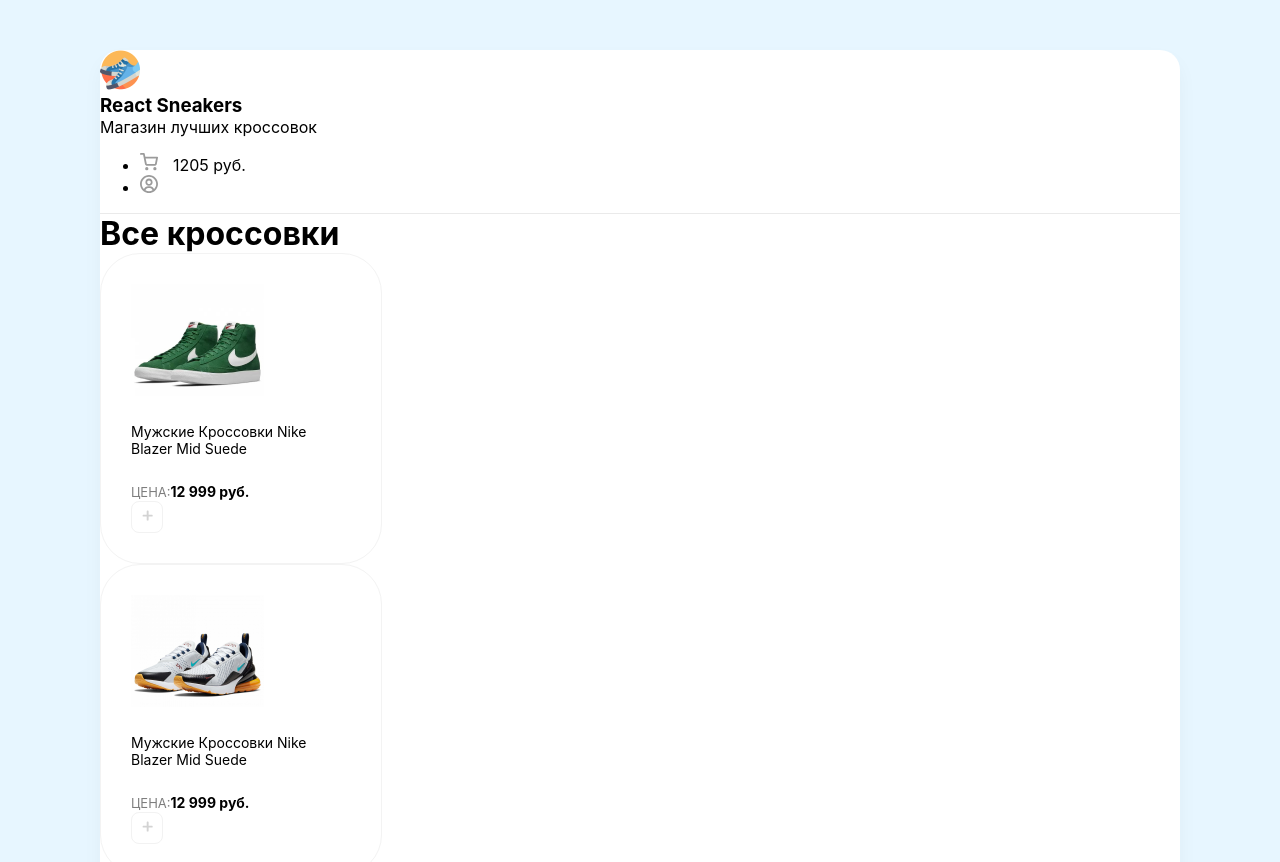
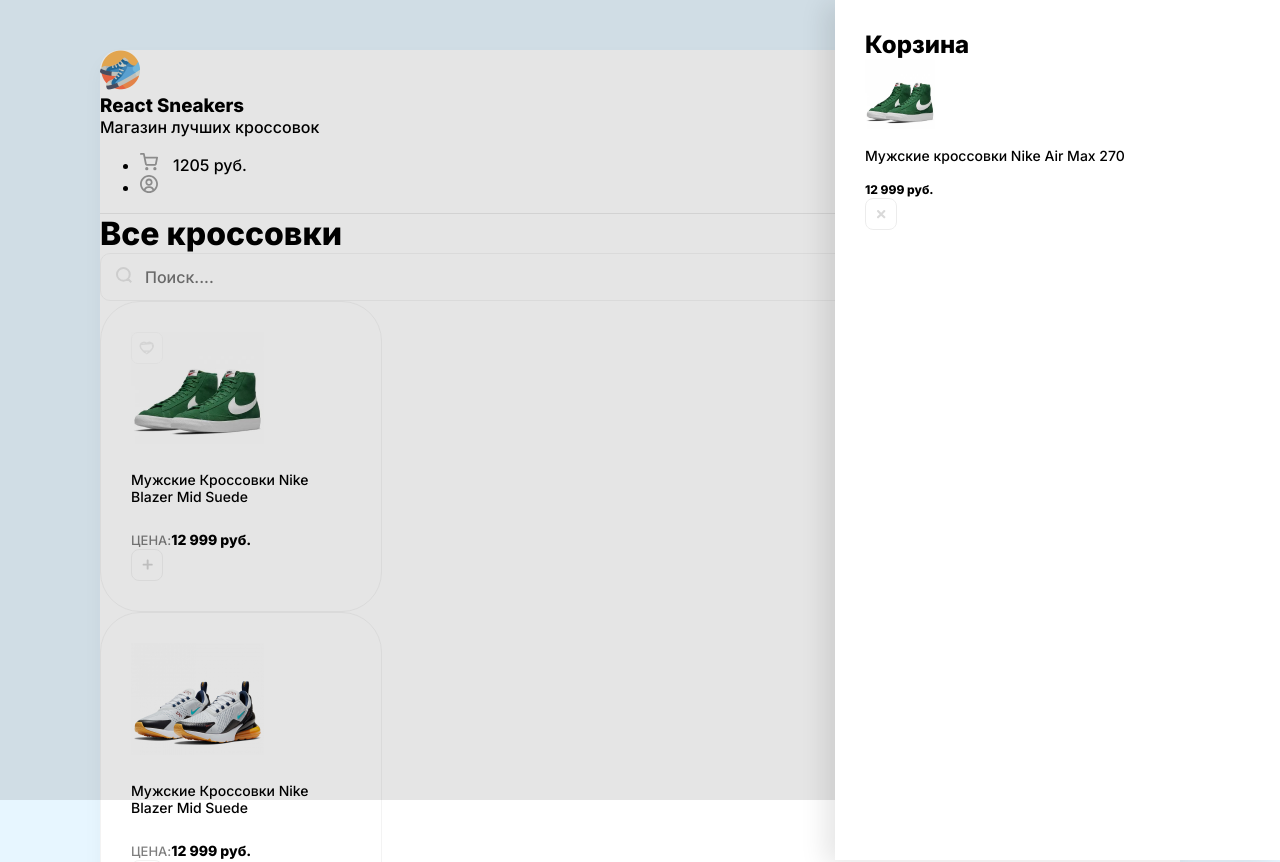
Before and after one commit to yudzeshka/sneakers, a React (Create React App) app in the folder sneakers/: page / in a window 1280 px wide. Shown: the top 862 px of the page. Built offline with nearby package versions, Linux system fonts and the light colour scheme.

Commit message:
add "drawer" and some styles for it

```diff
--- a/sneakers/package.json
+++ b/sneakers/package.json
@@ -6,6 +6,8 @@
     "@testing-library/jest-dom": "^5.16.1",
     "@testing-library/react": "^12.1.2",
     "@testing-library/user-event": "^13.5.0",
+    "macro-css": "^1.0.5",
+    "node-sass": "^4.14.1",
     "react": "^17.0.2",
     "react-dom": "^17.0.2",
     "react-scripts": "5.0.0",
--- a/sneakers/public/index.html
+++ b/sneakers/public/index.html
@@ -8,6 +8,12 @@
     <meta
       name="description"
       content="Web site created using create-react-app"
+    />
+    <link rel="preconnect" href="https://fonts.googleapis.com" />
+    <link rel="preconnect" href="https://fonts.gstatic.com" crossorigin />
+    <link
+      href="https://fonts.googleapis.com/css2?family=Inter:wght@300;500;600;800&display=swap"
+      rel="stylesheet"
     />
     <link rel="apple-touch-icon" href="%PUBLIC_URL%/logo192.png" />
     <!--
--- a/sneakers/src/App.js
+++ b/sneakers/src/App.js
@@ -1,9 +1,29 @@
 function App() {
   return (
     <div className="wrapper clear">
+      <div className="overlay">
+        <div className="drawer">
+          <h2>Корзина</h2>
+          <div className="cartItem d-flex align-center">
+            <img
+              className="mr-20"
+              width={70}
+              height={70}
+              src="/img/sneakers/1.jpg"
+              alt="Sneakers"
+            ></img>
+            <div className="mb-20">
+              <p className="mb-5"> Мужские кроссовки Nike Air Max 270</p>
+              <b>12 999 руб.</b>
+            </div>
+            <img className="removeBtn" src="/img/btn-remove.svg" alt="Remove" />
+          </div>
+        </div>
+      </div>
+
       <header className="d-flex justify-between align-center p-40">
         <div className="d-flex align-center">
-          <img width={40} height={40} src="/img/logo.png" />
+          <img width={40} height={40} src="/img/logo.png" alt="shop-logo" />
           <div>
             <h3 className="text-uppercase">React Sneakers</h3>
             <p className="opacity-5">Магазин лучших кроссовок</p>
@@ -11,19 +31,30 @@
         </div>
         <ul className="d-flex">
           <li className="mr-30">
-            <img width={18} height={18} src="/img/cart.svg" />
+            <img width={18} height={18} src="/img/cart.svg" alt="bag img" />
             <span>1205 руб.</span>
           </li>
           <li>
-            <img width={18} height={18} src="/img/user.svg" />
+            <img width={18} height={18} src="/img/user.svg" alt="user ico" />
           </li>
         </ul>
       </header>
       <div className="content p-40">
-        <h1 className="mb-40">Все кроссовки</h1>
+        <div className="d-flex align-center mb-40 justify-between">
+          {" "}
+          <h1>Все кроссовки</h1>
+          <div className="search-block d-flex">
+            <img src="/img/search.svg" alt="Search" />
+            <input placeholder="Поиск...." />
+          </div>
+        </div>
 
         <div className="d-flex">
           <div className="card">
+            <div className="favorite">
+              <img src="/img/unliked.svg" alt="unliked" />
+            </div>
+
             <img
               width={133}
               height={112}
--- a/sneakers/src/index.js
+++ b/sneakers/src/index.js
@@ -2,6 +2,7 @@
 import ReactDOM from "react-dom";
 import "./index.scss";
 import App from "./App";
+import "macro-css";
 
 ReactDOM.render(
   <React.StrictMode>
--- a/sneakers/src/index.scss
+++ b/sneakers/src/index.scss
@@ -4,6 +4,10 @@
   -webkit-font-smoothing: antialiased;
   -moz-osx-font-smoothing: grayscale;
   background-color: #e7f6ff;
+}
+
+* {
+  font-family: "Inter", system-ui;
 }
 
 .wrapper {
@@ -38,6 +42,12 @@
   width: 220px;
   border-radius: 40px;
   margin-right: 30px;
+  transition: box-shadow 0.2s ease-in-out, transform 0.2s ease-in-out;
+
+  &:hover {
+    box-shadow: 0px 20px 35px rgba(0, 0, 0, 0.06);
+    transform: translateY(-5px);
+  }
 
   span {
     font-size: 13px;
@@ -64,3 +74,60 @@
   width: 32px;
   cursor: pointer;
 }
+
+.search-block {
+  border: 1px solid #f3f3f3;
+  border-radius: 10px;
+  padding: 0 15px;
+}
+
+input {
+  border: 0;
+  padding: 13px;
+  font-size: 16px;
+  width: 200px;
+}
+
+.favorite {
+  position: absolute;
+  cursor: pointer;
+}
+
+.drawer {
+  position: absolute;
+  width: 385px;
+  height: 100%;
+  right: 0;
+  background: #ffffff;
+  box-shadow: -10px 4px 24px rgba(0, 0, 0, 0.1);
+  padding: 30px;
+}
+
+.overlay {
+  position: absolute;
+  left: 0;
+  top: 0;
+  background-color: rgba(0, 0, 0, 0.1);
+  width: 100%;
+  height: 100%;
+  z-index: 1;
+}
+h2 {
+  margin: 0;
+}
+
+.cartItem {
+  p {
+    font-size: 14px;
+  }
+  b {
+    font-size: 12px;
+  }
+  .removeBtn {
+    opacity: 0.5;
+    transition: opacity 0.2s ease-in-out;
+    &:hover {
+      opacity: 1;
+    }
+  }
+}
```
Also changed, not shown: 1 other file (tests, documents, lock files or other folders).
